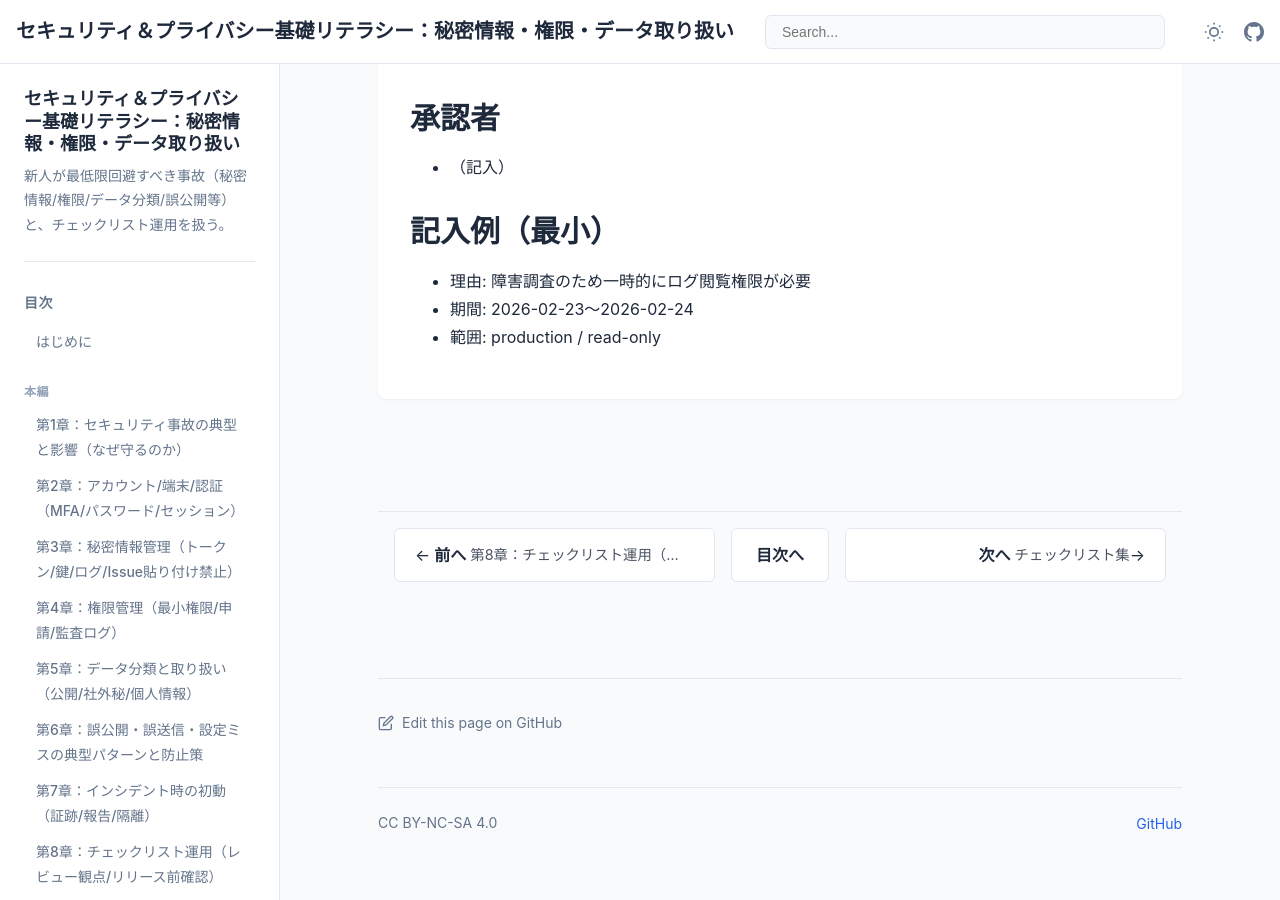
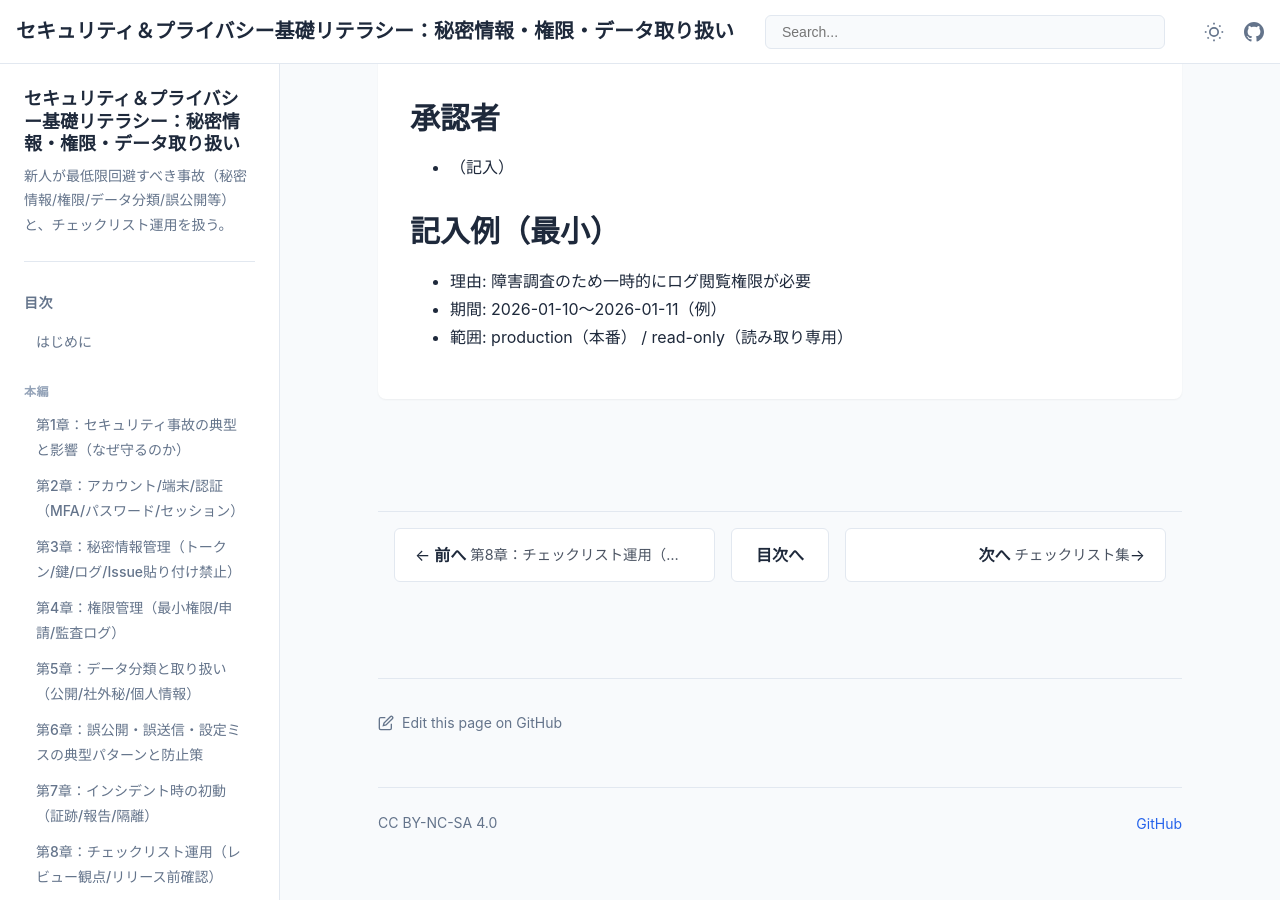
Before and after one commit to itdojp/security-privacy-literacy-book, a Jekyll site: the page built from docs/appendices/templates/access-request/index.md, in a window 1280 px wide and 900 px high, scrolled down 534 px. Built offline with Jekyll 4.4.1, drawn with Linux system fonts in a browser that asks for light colours.

Commit message:
docs: 付録テンプレの表記を調整

```diff
--- a/docs/appendices/templates/access-request/index.md
+++ b/docs/appendices/templates/access-request/index.md
@@ -27,5 +27,5 @@ order: 911
 ## 記入例（最小）
 
 - 理由: 障害調査のため一時的にログ閲覧権限が必要
-- 期間: 2026-02-23〜2026-02-24
-- 範囲: production / read-only
+- 期間: 2026-01-10〜2026-01-11（例）
+- 範囲: production（本番） / read-only（読み取り専用）
```
Also changed, not shown: docs/appendices/templates/security-review/index.md (+2 -2 lines).
